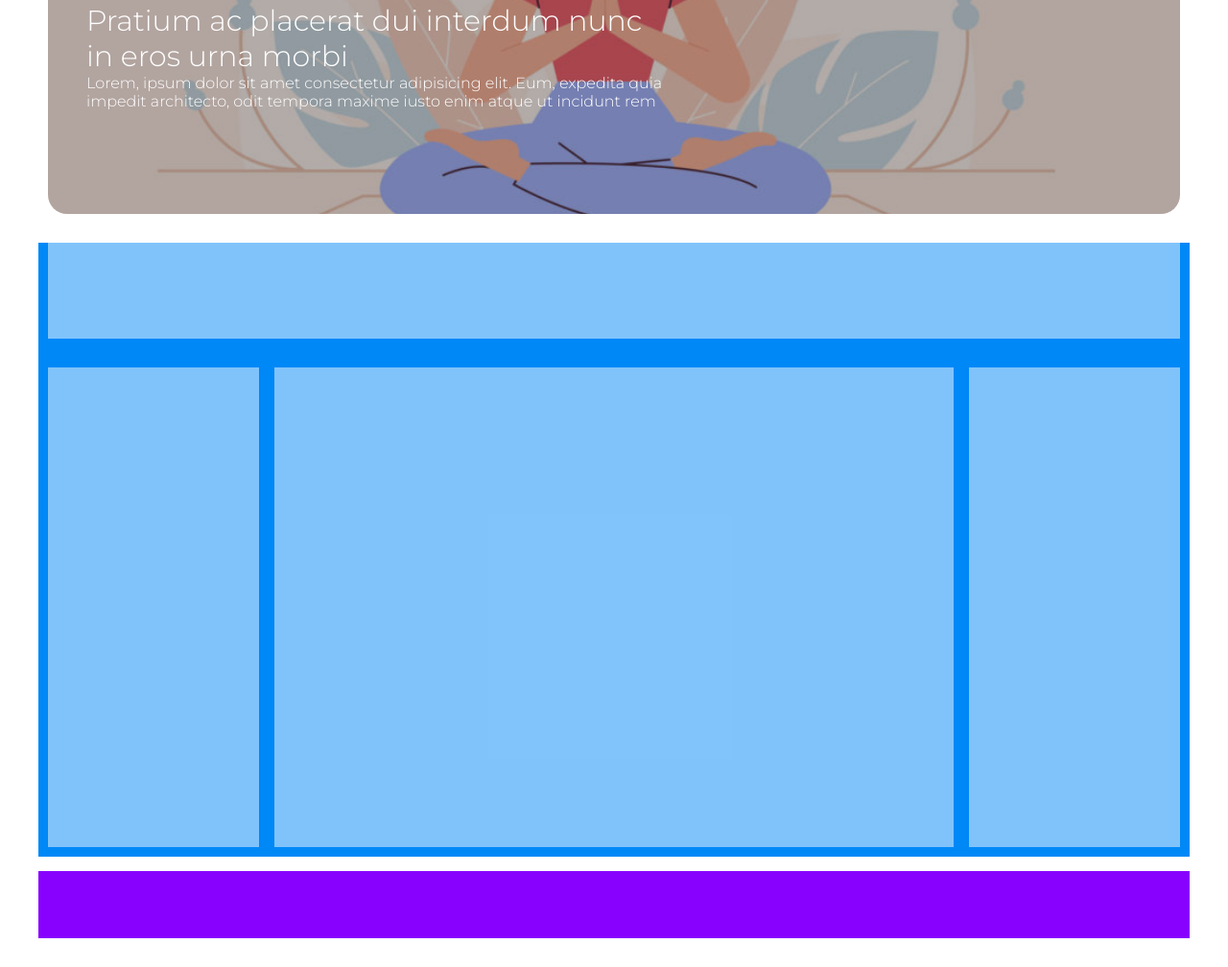
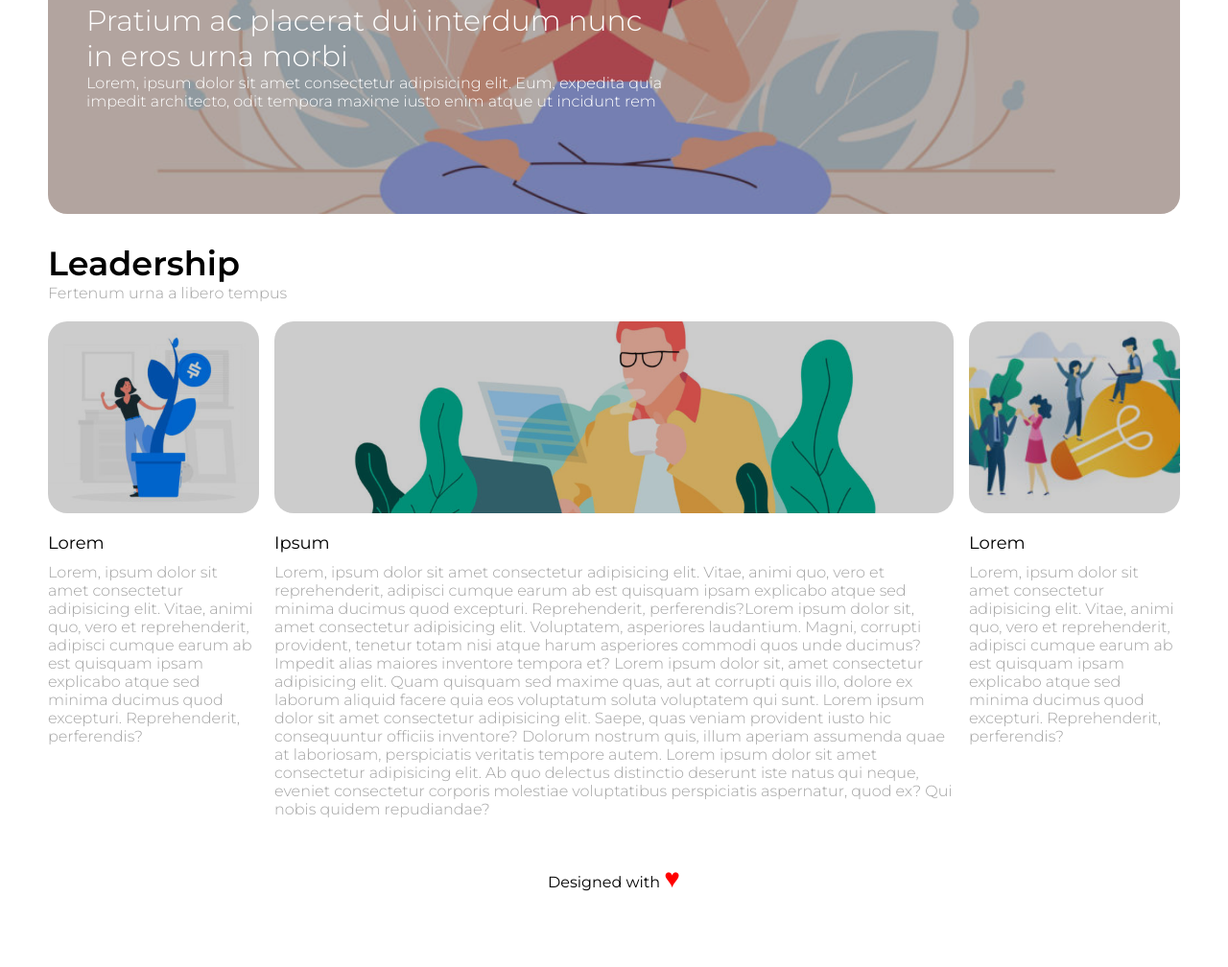
Before and after one commit to dokkalemon/htmlcss-wp, a plain HTML site: page index.html in a window 1280 px wide. Shown: the part 480-1488 px from the top of the page at 96% size. After the commit the page ends 1458 px from the top, so only its background shows below. Drawn offline with Linux system fonts and the light colour scheme.

Commit message:
add title culumns and footer

```diff
--- a/css/main.css
+++ b/css/main.css
@@ -150,21 +150,60 @@ header {
 .grid-conteiner {
     width: 100%;
     height: auto;
-    background-color: #0088f7;
+    /* background-color: #0088f7; */
     padding-bottom: 10px;
 }
 
 .first-conteiner {
     background-color: rgba(255, 255, 255, 0.5);
     width: 100%;
-    height: 100px
+    height: auto;
+    padding-bottom: 20px
+}
+
+.first-conteiner h1 {
+    font-size: 35px
+}
+
+.col {
+
+    height: auto;
+    float: left;
+    /* background-color: red */
+}
+
+ .col-image {
+    height: 200px;
+    width: 100%;
+    background-size: cover;
+    border-radius: 20px;
+    position: relative;
+}
+
+.first-col > .col-content > .col-image {
+    background-image: url('../img/img-1.jpg');
 }
 
 
-.col {
+.second-col > .col-content > .col-image {
+    background-image: url('../img/banner-2.jpg');
+    background-position: center 320px ;
+}
 
-    height: 500px;
-    float: left;
+.third-col > .col-content > .col-image {
+    background-image: url('../img/img-3.jpg');
+    background-position: center center
+}
+
+
+
+.philter-img {
+    position: absolute;
+    background-color: rgba(0, 0, 0, 0.2);
+    height: 100%;
+    width: 100%;
+    top: 0;
+    border-radius: 20px;
 }
 
 .first-col {
@@ -185,9 +224,37 @@ header {
     height: 100%;
 }
 
+.col-text {
+    margin-top: 20px;
+}
+
+.col-text > h5 {
+    font-weight: 500;
+    font-size: 18px;
+    margin: 10px 0;
+}
+
+
+
+
 /* footer */
 footer {
     width: 100%;
     height:70px;
-    background-color: #8801fe;
+    /* background-color: #8801fe; */
+    padding-top: 20px
 }
+
+footer > section > p {
+    font-weight: 500;
+    text-align: center;
+    color: black;
+    vertical-align: middle;;
+}
+
+footer > section > p >  span {
+    color: red;
+    font-size: 28px;
+
+
+}
--- a/index.html
+++ b/index.html
@@ -7,7 +7,7 @@
     <title>Document</title>
     <link rel="preconnect" href="https://fonts.googleapis.com">
 <link rel="preconnect" href="https://fonts.gstatic.com" crossorigin>
-<link href="https://fonts.googleapis.com/css2?family=Montserrat:wght@300;600&display=swap" rel="stylesheet">
+<link href="https://fonts.googleapis.com/css2?family=Montserrat:wght@300;400;600&display=swap" rel="stylesheet">
     <link rel="stylesheet" href="./css/main.css">
 </head>
 <body>
@@ -48,20 +48,47 @@
         <!-- grid layout -->
         <section class="grid-conteiner center px10 mb-15">
                 <!-- first grid conteinet -->
-                <section class="first-conteiner mb-30">
-
+                <section class="first-conteiner">
+                    <h1>Leadership</h1>
+                    <p>Fertenum urna a libero tempus</p>
                 </section>
 
                 <!-- grid -->
                 <section class="grid clearfix center">
                     <div class="col first-col pr-10">
-                        <section class="col-content"></section>
+                        <section class="col-content">
+                            <div class="col-image">
+                                <div class="philter-img"></div>
+                            </div>
+                            <div class="col-text">
+                                <h5>Lorem</h5>
+                                <p>Lorem, ipsum dolor sit amet consectetur adipisicing elit. Vitae, animi quo, vero et reprehenderit, adipisci cumque earum ab est quisquam ipsam explicabo atque sed minima ducimus quod excepturi. Reprehenderit, perferendis?</p>
+                            </div>
+                        </section>
                     </div>
                     <div class="col second-col px-10">
-                        <section class="col-content"></section>
+                        <section class="col-content">
+                            <div class="col-image">
+                                <div class="philter-img"></div>
+                            </div>
+                            <div class="col-text">
+                                <h5>Ipsum</h5>
+                                <p>Lorem, ipsum dolor sit amet consectetur adipisicing elit. Vitae, animi quo, vero et reprehenderit, adipisci cumque earum ab est quisquam ipsam explicabo atque sed minima ducimus quod excepturi. Reprehenderit, perferendis?Lorem ipsum dolor sit, amet consectetur adipisicing elit. Voluptatem, asperiores laudantium. Magni, corrupti provident, tenetur totam nisi atque harum asperiores commodi quos unde ducimus? Impedit alias maiores inventore tempora et? Lorem ipsum dolor sit, amet consectetur adipisicing elit. Quam quisquam sed maxime quas, aut at corrupti quis illo, dolore ex laborum aliquid facere quia eos voluptatum soluta voluptatem qui sunt. Lorem ipsum dolor sit amet consectetur adipisicing elit. Saepe, quas veniam provident iusto hic consequuntur officiis inventore? Dolorum nostrum quis, illum aperiam assumenda quae at laboriosam, perspiciatis veritatis tempore autem. Lorem ipsum dolor sit amet consectetur adipisicing elit. Ab quo delectus distinctio deserunt iste natus qui neque, eveniet consectetur corporis molestiae voluptatibus perspiciatis aspernatur, quod ex? Qui nobis quidem repudiandae?</p>
+                            </div>
+
+                        </section>
                     </div>
                     <div class="col third-col pl-10">
-                        <section class="col-content"></section>
+                        <section class="col-content">
+
+                            <div class="col-image">
+                                <div class="philter-img"></div>
+                            </div>
+                            <div class="col-text">
+                                <h5>Lorem</h5>
+                                <p>Lorem, ipsum dolor sit amet consectetur adipisicing elit. Vitae, animi quo, vero et reprehenderit, adipisci cumque earum ab est quisquam ipsam explicabo atque sed minima ducimus quod excepturi. Reprehenderit, perferendis?</p>
+                            </div>
+                        </section>
                     </div>
                 </section>
         </section>
@@ -70,7 +97,7 @@
 <!-- footer -->
 <footer class="center mb-30">
     <section>
-
+        <p>Designed with <span>&hearts;</span></p>
     </section>
 </footer>
 </div>
```
